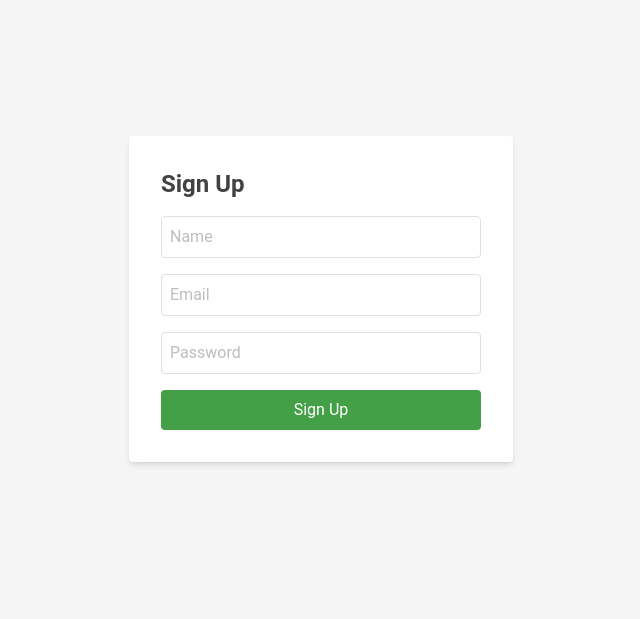
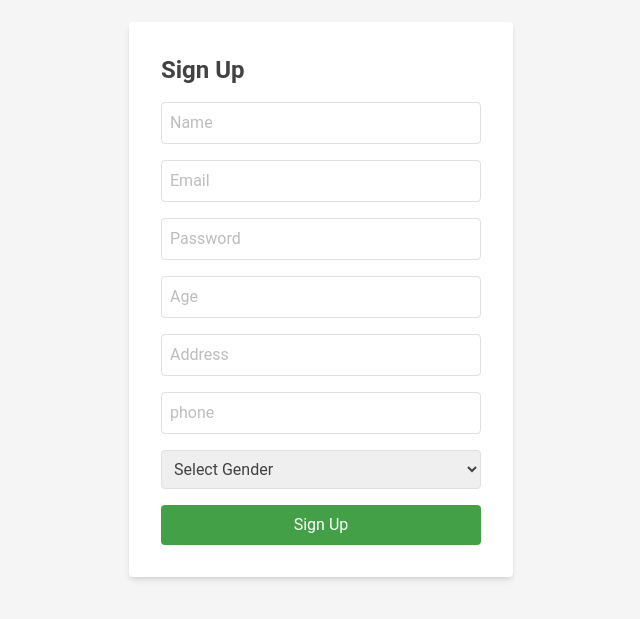
Before and after one commit to MustafaMohammed141/Comforta, a React (Vite) app: page /signup in a window 1280 px wide. Shown: the part 101-720 px from the top of the page, without its empty margins (319-959 px from the left). Built offline with nearby package versions, Linux system fonts and the light colour scheme; no server answers.

Commit message:
fixing signup

```diff
--- a/src/UserPages/SignUp.jsx
+++ b/src/UserPages/SignUp.jsx
@@ -1,11 +1,18 @@
-// src/UserPages/SignUp.jsx
-
 import React, { useState } from "react";
 import { useNavigate } from "react-router-dom";
 import axios from "axios";
 
 export default function SignUp({ setLogged }) {
-  const [user, setUser] = useState({ name: "", email: "", password: "" });
+  const [user, setUser] = useState({
+    name: "",
+    email: "",
+    password: "",
+    age: "",
+    address: "",
+    gender:  "",
+    phone: ""
+  });
+
   const [error, setError] = useState("");
   const navigate = useNavigate();
 
@@ -14,12 +21,11 @@ export default function SignUp({ setLogged }) {
     const URL = import.meta.env.VITE_DB;
 
     // Basic form validation
-    if (!user.name || !user.email || !user.password) {
+    if (!user.name || !user.email || !user.password || !user.age || !user.address || !user.gender || !user.phone) {
       return setError("Please fill all fields");
     }
 
     try {
-      // check if user already exists
       const existing = await axios.get(`${URL}/users`);
       const found = existing.data.find((u) => u.email === user.email);
 
@@ -27,7 +33,6 @@ export default function SignUp({ setLogged }) {
         return setError("Email already registered");
       }
 
-      // create new user
       const res = await axios.post(`${URL}/users`, user);
       localStorage.setItem("id", res.data.id);
       setLogged(true);
@@ -72,6 +77,41 @@ export default function SignUp({ setLogged }) {
           className="w-full p-2 border border-gray-300 rounded mb-4"
           required
         />
+        <input
+          type="number"
+          placeholder="Age"
+          value={user.age}
+          onChange={(e) => setUser({ ...user, age: e.target.value })}
+          className="w-full p-2 border border-gray-300 rounded mb-4"
+          required
+        />
+        <input
+          type="text"
+          placeholder="Address"
+          value={user.address}
+          onChange={(e) => setUser({ ...user, address: e.target.value })}
+          className="w-full p-2 border border-gray-300 rounded mb-4"
+          required
+        />
+        <input
+          type="tel"
+          placeholder="phone"
+          value={user.phone}
+          onChange={(e) => setUser({ ...user, phone: e.target.value })}
+          className="w-full p-2 border border-gray-300 rounded mb-4"
+          required
+        />
+        <select
+          value={user.gender}
+          onChange={(e) => setUser({ ...user, gender: e.target.value })}
+          className="w-full p-2 border border-gray-300 rounded mb-4"
+          required
+        >
+          <option value="">Select Gender</option>
+          <option value="Male">Male</option>
+          <option value="Female">Female</option>
+
+        </select>
 
         <button
           type="submit"
```
